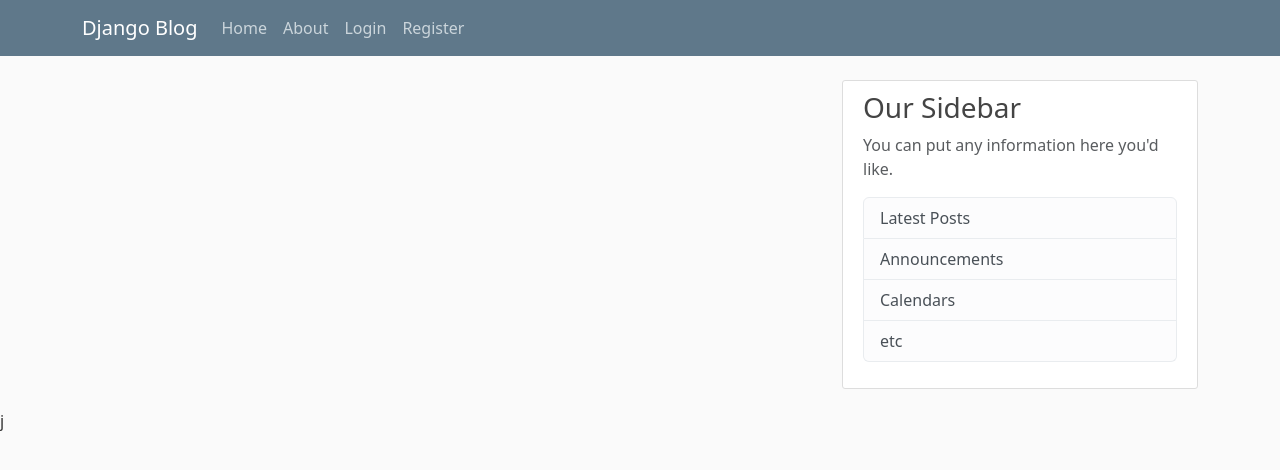
After one commit to Sohan916/django_project, a Django app: template blog/templates/blog/base.html in a window 1280 px wide. The commit adds this page. Shown: the top 470 px of the page. Run offline with Django 5.2, Linux system fonts and the light colour scheme; the template is opened without the code that fills it, so the values that code supplies are empty.

Commit message:
Added html and css files for the pages

```diff
--- /dev/null
+++ b/blog/static/blog/main.css
@@ -0,0 +1,84 @@
+body {
+  background: #fafafa;
+  color: #333333;
+  margin-top: 5rem;
+}
+
+h1, h2, h3, h4, h5, h6 {
+  color: #444444;
+}
+
+ul {
+  margin: 0;
+}
+
+.bg-steel {
+  background-color: #5f788a;
+}
+
+.site-header .navbar-nav .nav-link {
+  color: #cbd5db;
+}
+
+.site-header .navbar-nav .nav-link:hover {
+  color: #ffffff;
+}
+
+.site-header .navbar-nav .nav-link.active {
+  font-weight: 500;
+}
+
+.content-section {
+  background: #ffffff;
+  padding: 10px 20px;
+  border: 1px solid #dddddd;
+  border-radius: 3px;
+  margin-bottom: 20px;
+}
+
+.article-title {
+  color: #444444;
+}
+
+a.article-title:hover {
+  color: #428bca;
+  text-decoration: none;
+}
+
+.article-content {
+  white-space: pre-line;
+}
+
+.article-img {
+  height: 65px;
+  width: 65px;
+  margin-right: 16px;
+}
+
+.article-metadata {
+  padding-bottom: 1px;
+  margin-bottom: 4px;
+  border-bottom: 1px solid #e3e3e3
+}
+
+.article-metadata a:hover {
+  color: #333;
+  text-decoration: none;
+}
+
+.article-svg {
+  width: 25px;
+  height: 25px;
+  vertical-align: middle;
+}
+
+.account-img {
+  height: 125px;
+  width: 125px;
+  margin-right: 20px;
+  margin-bottom: 16px;
+}
+
+.account-heading {
+  font-size: 2.5rem;
+}
--- /dev/null
+++ b/blog/templates/blog/base.html
@@ -0,0 +1,64 @@
+{% load static %}
+<!DOCTYPE html>
+<html lang="en">
+<head>
+    <meta charset="utf-8">
+    <meta name="viewport" content="width=device-width, initial-scale=1">
+
+    <link href="https://cdn.jsdelivr.net/npm/bootstrap@5.3.8/dist/css/bootstrap.min.css" rel="stylesheet" integrity="sha384-sRIl4kxILFvY47J16cr9ZwB07vP4J8+LH7qKQnuqkuIAvNWLzeN8tE5YBujZqJLB" crossorigin="anonymous">
+    <link rel="stylesheet" href="{% static 'blog/main.css' %}">
+
+    {% if title %}
+        <title>Django Blog - {{title}}</title>
+    {% else %}
+         <title>  Django Blog</title>
+    {% endif %}
+
+</head>
+<body>
+<header class="site-header">
+    <nav class="navbar navbar-expand-md navbar-dark bg-steel fixed-top">
+        <div class="container">
+        <a class="navbar-brand mr-4" href="/">Django Blog</a>
+        <button class="navbar-toggler" type="button" data-toggle="collapse" data-target="#navbarToggle" aria-controls="navbarToggle" aria-expanded="false" aria-label="Toggle navigation">
+        <span class="navbar-toggler-icon"></span>
+        </button>
+        <div class="collapse navbar-collapse" id="navbarToggle">
+            <div class="navbar-nav mr-auto">
+            <a class="nav-item nav-link" href=" {%  url 'blog-home' %}">Home</a>
+            <a class="nav-item nav-link" href="/about">About</a>
+            </div>
+            <!-- Navbar Right Side -->
+            <div class="navbar-nav">
+            <a class="nav-item nav-link" href="#">Login</a>
+            <a class="nav-item nav-link" href="#">Register</a>
+            </div>
+        </div>
+        </div>
+    </nav>
+</header>
+
+<main role="main" class="container">
+  <div class="row">
+    <div class="col-md-8">
+      {% block content %}{% endblock %}
+    </div>
+    <div class="col-md-4">
+      <div class="content-section">
+        <h3>Our Sidebar</h3>
+        <p class='text-muted'>You can put any information here you'd like.
+          <ul class="list-group">
+            <li class="list-group-item list-group-item-light">Latest Posts</li>
+            <li class="list-group-item list-group-item-light">Announcements</li>
+            <li class="list-group-item list-group-item-light">Calendars</li>
+            <li class="list-group-item list-group-item-light">etc</li>
+          </ul>
+        </p>
+      </div>
+    </div>
+  </div>
+</main> j
+
+      <script src="https://cdn.jsdelivr.net/npm/bootstrap@5.3.8/dist/js/bootstrap.bundle.min.js" integrity="sha384-FKyoEForCGlyvwx9Hj09JcYn3nv7wiPVlz7YYwJrWVcXK/BmnVDxM+D2scQbITxI" crossorigin="anonymous"></script>
+</body>
+</html>
```
Also changed, not shown: blog/templates/blog/about.html (+5 -11 lines), blog/templates/blog/home.html (+16 -11 lines).
